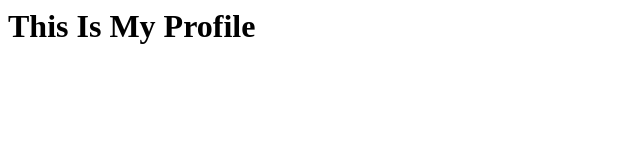
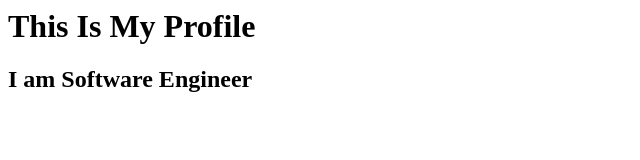
Before and after one commit to Khushalchavan22/myprofile, a plain HTML site: page index.html in a window 1280 px wide. Shown: the whole page, without its empty margins (0-640 px from the left). Drawn offline with Linux system fonts and the light colour scheme.

Commit message:
Update index.html
my second comiit

```diff
--- a/index.html
+++ b/index.html
@@ -1 +1,2 @@
 <h1>This Is My Profile </h1>
+<h2>I am Software Engineer</h2>
```
